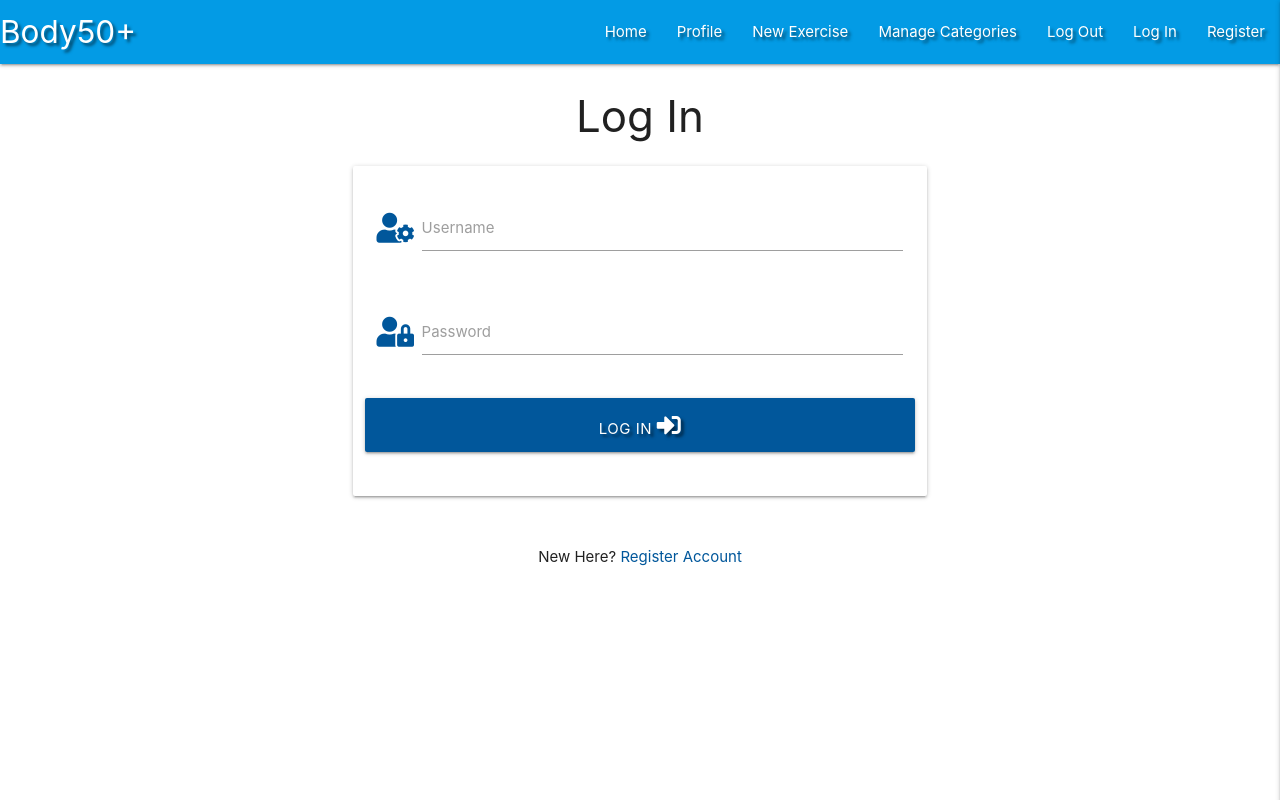
After one commit to BabusDublinCoding/MS3-Body50Plus, a Flask app: template templates/login.html in a window 1280 px wide. The commit adds this page. Run offline with Flask 2, Linux system fonts and the light colour scheme; the template is opened without the code that fills it, so the values that code supplies are empty; some libraries are stand-ins or nearby versions.

Commit message:
add login template and add redirect to register.html

```diff
--- /dev/null
+++ b/templates/login.html
@@ -0,0 +1,46 @@
+{% extends "base.html" %}
+{% block content %}
+
+    <h3 class="center-align">Log In</h3>
+
+    <div class="row">
+        <form class="col s12 m8 offset-m2" method="POST" action="{{ url_for('login') }}">
+            <div class="card-panel">
+                <!-- username -->
+                <div class="row">
+					<div class="input-field col s12">
+						<i class="fas fa-user-cog prefix light-blue-text text-darken-4"></i>
+						<input id="username" name="username" type="text" minlength="5"
+                            maxlength="15" pattern="^[a-zA-Z0-9]{5,15}$" class="validate" required>
+						<label for="username">Username</label>
+					</div>
+                </div>
+                <!-- passowrd -->
+                <div class="row">
+                    <div class="input-field col s12">
+						<i class="fas fa-user-lock prefix light-blue-text text-darken-4"></i>
+                        <input id="password" name="password" type="password" minlength="5"
+                            maxlength="15" pattern="^[a-zA-Z0-9]{5,15}$" class="validate" required>
+                        <label for="password">Password</label>
+                    </div>
+                </div>
+                <!-- login -->
+                <div class="row">
+                    <button type="submit" class="col s12 btn-large light-blue darken-4 text-shadow">
+                        Log In <i class="fas fa-sign-in-alt"></i>
+                    </button>
+                </div>
+            </div>
+        </form>
+    </div>
+
+    <div class="row">
+        <div class="col s12">
+            <p class="center-align">
+                New Here?
+                <a href="{{ url_for('register') }}" class="light-blue-text text-darken-4">Register Account</a>
+            </p>
+        </div>
+    </div>
+
+{% endblock %}
```
Also changed, not shown: templates/register.html (+9 -0 lines).
